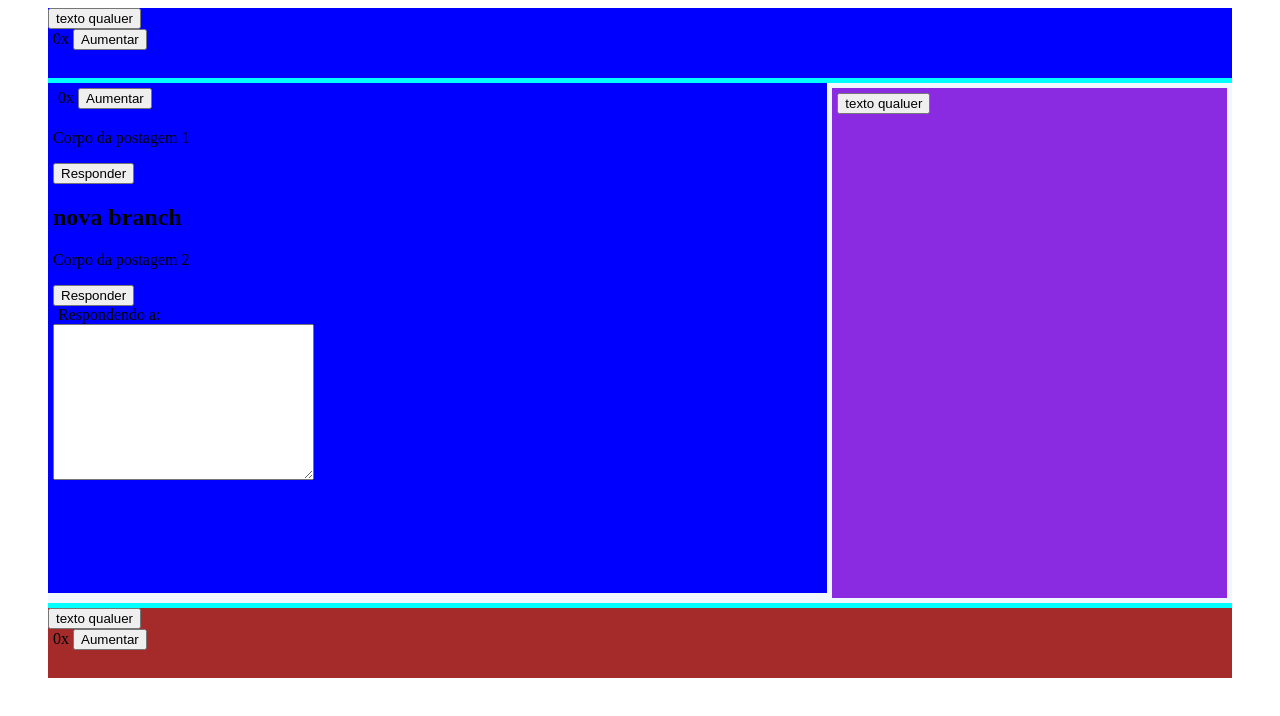
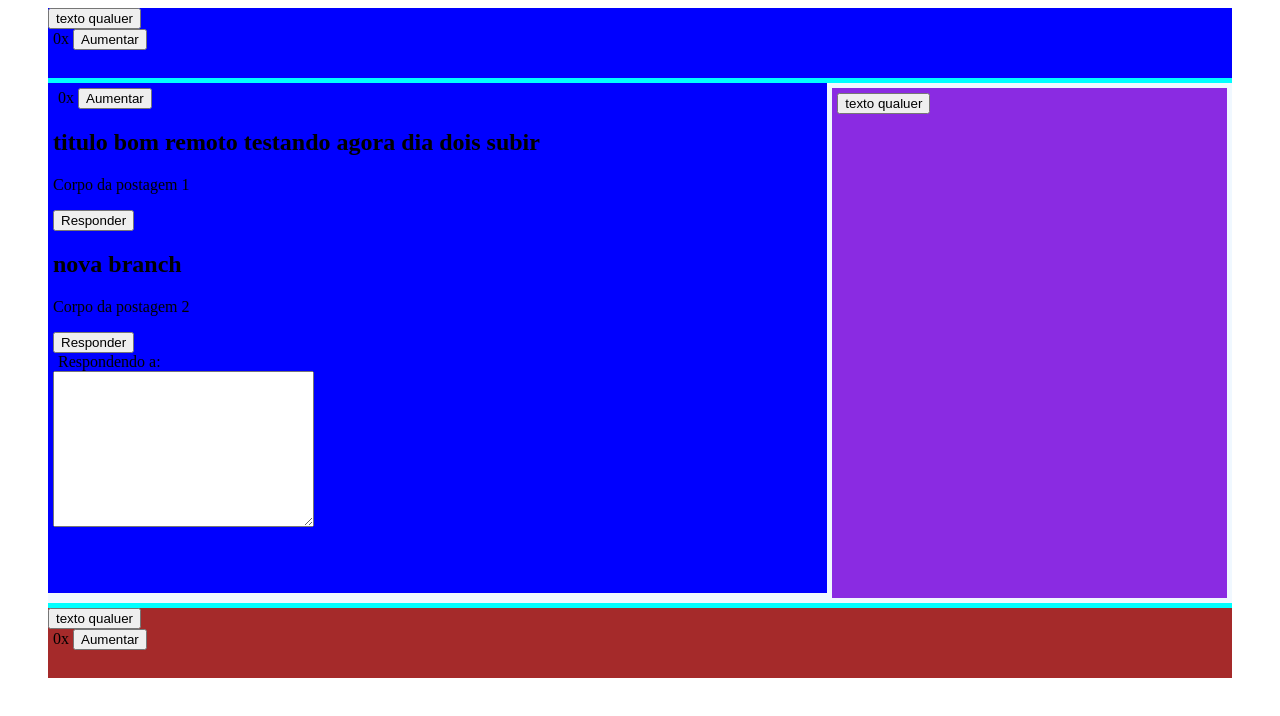
Before and after one commit to cristiamvp/b7webteste, a plain HTML site: page index.html in a window 1280 px wide. Drawn offline with nearby package versions, Linux system fonts and the light colour scheme.

Commit message:
Revert "utilizando revert"
This reverts commit 0103b9e26e0f2a92876f5ed09b54cf7571dbfb5f.

```diff
--- a/index.html
+++ b/index.html
@@ -19,7 +19,7 @@
         <section class="container">
             <section class="container_content" id="conteudo">
                 <contador></contador>
-                <postagem titulo="">
+                <postagem titulo="titulo bom  remoto testando agora dia dois  subir">
 
                     Corpo da postagem 1 <br>
 
```
Also changed, not shown: 1 other file.
